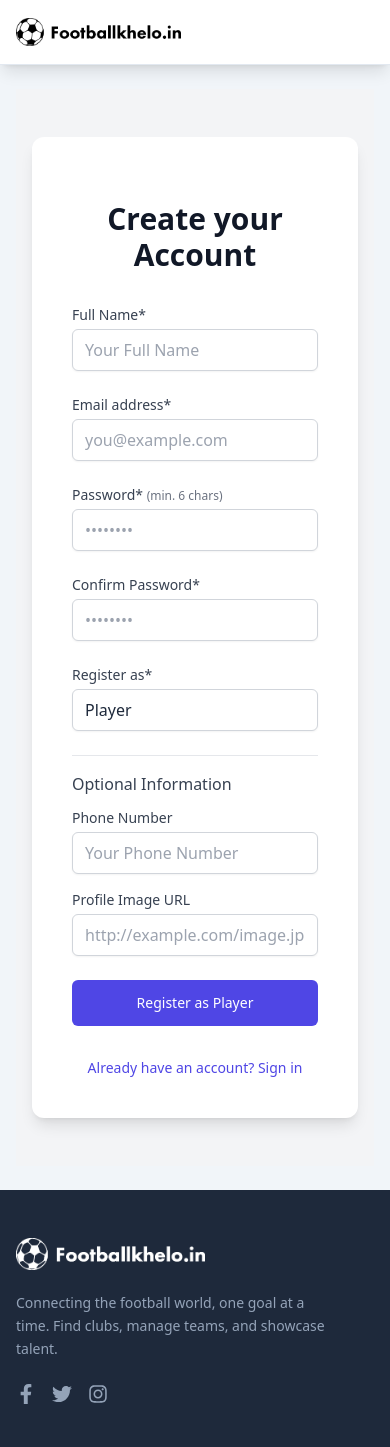
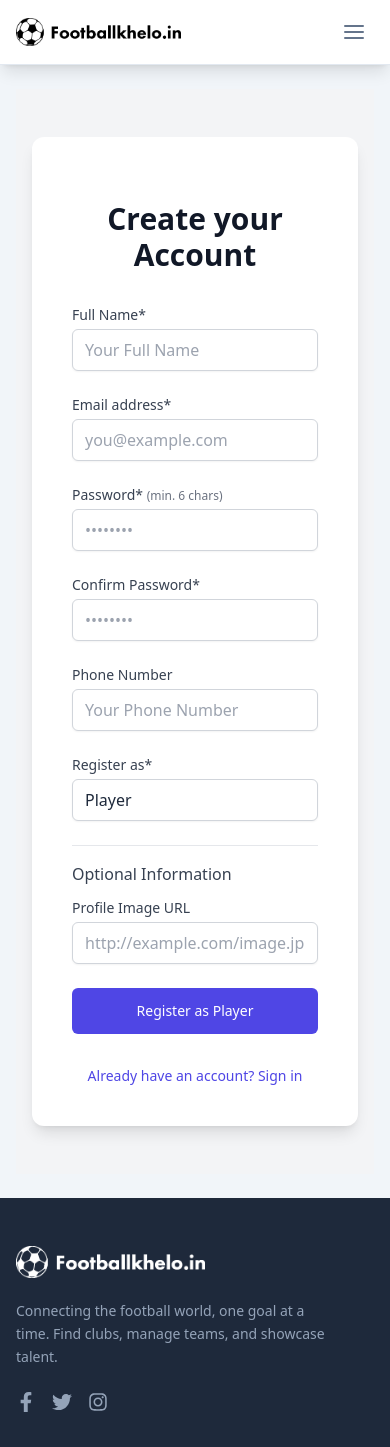
Before and after one commit to Vaibhavgawale45/GoalZone-frontend, a React (Create React App) app: page /register in a window 390 px wide. Shown: the top 1447 px of the page. Built offline with nearby package versions, Linux system fonts and the light colour scheme.

Commit message:
basic updates

```diff
--- a/public/index.html
+++ b/public/index.html
@@ -2,7 +2,7 @@
 <html lang="en">
   <head>
     <meta charset="utf-8" />
-    <link rel="icon" href="%PUBLIC_URL%/logowebsite.png" />
+    <link rel="icon" href="%PUBLIC_URL%/logowebsite.ico" />
     <meta name="viewport" content="width=device-width, initial-scale=1" />
     <meta name="theme-color" content="#000000" />
     <meta
--- a/src/Pages/ClubDetailPage.js
+++ b/src/Pages/ClubDetailPage.js
@@ -254,7 +254,7 @@ const ClubDetailPage = () => {
             feesInfo = `💰 *Fees:* Free to join!`;
         }
 
-        const locationInfo = club.location ? `📍 *Location:* ${club.address.street}, ${club.address.city}, ${club.address.state}, ${club.address.country} - ${club.address.postalCode}` : 'Not Provided';
+        const locationInfo = club.location ? `📍 *Location:* ${club?.address?.street}, ${club?.address?.city}, ${club?.address?.state}, ${club?.address?.country} - ${club?.address?.postalCode}` : 'Not Provided';
 
         const qrCodeCta = club.qrCodeUrl ? 'Check out their page to scan the club\'s QR Code for quick access!' : '';
 
--- a/src/Pages/auth/RegisterPage.js
+++ b/src/Pages/auth/RegisterPage.js
@@ -124,6 +124,11 @@ const RegisterPage = () => {
               className="input-style" placeholder="••••••••" disabled={loading} />
           </div>
           <div>
+            <label htmlFor="phone-register" className="label-style">Phone Number</label>
+            <input id="phone-register" name="phone" type="tel" required value={phone} onChange={(e) => setPhone(e.target.value)}
+            className="input-style" placeholder="Your Phone Number" disabled={loading} />
+          </div>
+          <div>
             <label htmlFor="role-register" className="label-style">Register as*</label>
             <select id="role-register" name="role" value={role} onChange={(e) => setRole(e.target.value)}
               className="input-style appearance-none bg-white" disabled={loading}>
@@ -142,11 +147,7 @@ const RegisterPage = () => {
             <div className="pt-4 border-t mt-4">
                 <h3 className="text-md font-medium text-gray-700 mb-3">Optional Information</h3>
                 <div className="space-y-4">
-                    <div>
-                        <label htmlFor="phone-register" className="label-style">Phone Number</label>
-                        <input id="phone-register" name="phone" type="tel" value={phone} onChange={(e) => setPhone(e.target.value)}
-                        className="input-style" placeholder="Your Phone Number" disabled={loading} />
-                    </div>
+
                     <div>
                         <label htmlFor="imageUrl-register" className="label-style">Profile Image URL</label>
                         <input id="imageUrl-register" name="imageUrl" type="url" value={imageUrl} onChange={(e) => setImageUrl(e.target.value)}
--- a/src/components/layouts/Navbar.js
+++ b/src/components/layouts/Navbar.js
@@ -1,7 +1,6 @@
 // client/src/components/layout/Navbar.js
 import React, { useState, useEffect, useRef, useCallback } from "react";
-// --- FIX 1: Import useLocation ---
-import { Link, NavLink, useNavigate, useLocation } from "react-router-dom";
+import { Link, NavLink, useNavigate } from "react-router-dom";
 import { useAuth } from "../../contexts/AuthContext.js";
 import api from "../../services/api.js";
 import { toast } from "react-toastify";
@@ -11,8 +10,6 @@ import NotificationSidebar from "./NotificationSidebar.js";
 // --- ICONS (from react-icons library for consistency) ---
 import { FiLogOut, FiMenu, FiX, FiChevronDown, FiBell, FiAlertTriangle } from 'react-icons/fi';
 
-
-// The following components are correct and do not need changes.
 const ConfirmationModal = ({ isOpen, onClose, onConfirm, title, children }) => {
   if (!isOpen) return null;
   return (
@@ -37,6 +34,8 @@ const ConfirmationModal = ({ isOpen, onClose, onConfirm, title, children }) => {
     </div>
   );
 };
+
+// --- Helper function for cleaner dashboard path logic ---
 const getDashboardPath = (user) => {
     if (!user) return "/redirect-dashboard";
     switch (user.role) {
@@ -53,26 +52,27 @@ const getDashboardPath = (user) => {
     }
 };
 
-
 const Navbar = ({ registerPushNotifications }) => {
-  // --- FIX 2: Initialize useLocation hook ---
-  const location = useLocation();
   const { user, logout, loading: authLoading } = useAuth();
   const navigate = useNavigate();
 
-  // All state and other hooks are correct
+  // --- UI State ---
   const [isMobileMenuOpen, setIsMobileMenuOpen] = useState(false);
   const mobileMenuRef = useRef(null);
   const [isUserDropdownOpen, setIsUserDropdownOpen] = useState(false);
   const userDropdownRef = useRef(null);
   const [isLogoutModalOpen, setIsLogoutModalOpen] = useState(false);
   const [isNotificationSidebarOpen, setIsNotificationSidebarOpen] = useState(false);
+
+  // --- Notification State ---
   const [unreadCount, setUnreadCount] = useState(0);
   const [notifications, setNotifications] = useState([]);
   const [loadingNotifications, setLoadingNotifications] = useState(false);
   const [notificationPage, setNotificationPage] = useState(1);
   const [hasMoreNotifications, setHasMoreNotifications] = useState(true);
   const [pushSubscribed, setPushSubscribed] = useState(false);
+
+  // --- Event Handlers (memoized with useCallback) ---
   const handleLogout = useCallback(async () => {
     if (pushSubscribed && "serviceWorker" in navigator && "PushManager" in window) {
       try {
@@ -85,11 +85,12 @@ const Navbar = ({ registerPushNotifications }) => {
       } catch (error) { console.error("Error unsubscribing from push on logout:", error); }
     }
     logout();
-    setIsLogoutModalOpen(false);
+    setIsLogoutModalOpen(false); // Close modal on confirm
     setIsUserDropdownOpen(false);
     navigate("/login");
     toast.info("Logged out successfully.");
   }, [logout, navigate, pushSubscribed]);
+
   useEffect(() => {
     const handleClickOutside = (event) => {
       if (userDropdownRef.current && !userDropdownRef.current.contains(event.target)) {
@@ -102,6 +103,10 @@ const Navbar = ({ registerPushNotifications }) => {
     document.addEventListener("mousedown", handleClickOutside);
     return () => document.removeEventListener("mousedown", handleClickOutside);
   }, []);
+
+  // --- OPTIMIZED NOTIFICATION LOGIC ---
+
+  // 1. Fetches *only* the unread count. Lightweight and suitable for polling.
   const fetchUnreadCount = useCallback(async () => {
     if (!user || authLoading) return;
     try {
@@ -111,6 +116,8 @@ const Navbar = ({ registerPushNotifications }) => {
         console.error("Notification count poll error:", err);
     }
   }, [user, authLoading]);
+
+  // 2. Fetches the full list of notifications. Called on-demand when sidebar opens.
   const fetchNotificationsData = useCallback(async (page = 1, append = false) => {
     if (!user || authLoading || loadingNotifications) return;
     setLoadingNotifications(true);
@@ -130,24 +137,30 @@ const Navbar = ({ registerPushNotifications }) => {
       setLoadingNotifications(false);
     }
   }, [user, authLoading, loadingNotifications]);
+
+  // 3. Effect to poll for the unread count to keep the badge fresh.
   useEffect(() => {
     if (user && !authLoading) {
-        fetchUnreadCount();
+        fetchUnreadCount(); // Fetch once on load
         const intervalId = setInterval(() => {
             if (document.visibilityState === "visible") {
                 fetchUnreadCount();
             }
-        }, 60 * 1000);
+        }, 60 * 1000); // Poll every 60 seconds
         return () => clearInterval(intervalId);
     } else {
+        // Cleanup on logout
         setUnreadCount(0);
         setNotifications([]);
         setIsNotificationSidebarOpen(false);
     }
   }, [user, authLoading, fetchUnreadCount]);
+
+  // 4. Opens the sidebar and triggers the full data fetch.
   const toggleNotificationSidebar = useCallback(() => {
     const isOpening = !isNotificationSidebarOpen;
     setIsNotificationSidebarOpen(isOpening);
+
     if (isOpening) {
         setNotifications([]);
         setNotificationPage(1);
@@ -155,6 +168,7 @@ const Navbar = ({ registerPushNotifications }) => {
         fetchNotificationsData(1, false);
     }
   }, [isNotificationSidebarOpen, fetchNotificationsData]);
+
   useEffect(() => {
     const checkPushSubscriptionStatus = async () => {
       if (user && !authLoading && "serviceWorker" in navigator && "PushManager" in window) {
@@ -167,6 +181,8 @@ const Navbar = ({ registerPushNotifications }) => {
     };
     checkPushSubscriptionStatus();
   }, [user, authLoading]);
+
+  // Memoized handlers to pass to children
   const handleEnablePushNotifications = useCallback(async () => {}, []);
   const onNotificationRead = useCallback((notificationId) => {
     setNotifications((prev) => prev.map((n) => (n._id === notificationId ? { ...n, isRead: true } : n)));
@@ -177,27 +193,20 @@ const Navbar = ({ registerPushNotifications }) => {
     setUnreadCount(0);
   }, []);
 
-  // --- FIX 3: Define a clear variable for the condition ---
-  const isCoachOnDashboardPage = user?.role === 'Coach' && location.pathname.includes('/dashboard');
 
-  // --- FIX 4: Create the click handler for the logo ---
-  const handleLogoClick = (event) => {
-    // If the coach is on a dashboard page, prevent the link from navigating.
-    if (isCoachOnDashboardPage) {
-      event.preventDefault();
-    }
-  };
-
+  const isCoach = user && user.role === 'Coach';
   const shouldShowMainLinks = !user || user.role === "Player";
   const dashboardPath = getDashboardPath(user);
 
-  // All JSX variables and classes are correct
+  // --- Reusable Tailwind classes for consistency ---
   const navLinkBaseClass = "px-3 py-2 rounded-md text-sm font-medium transition-colors duration-150 focus:outline-none focus:ring-2 focus:ring-sky-500 focus:ring-offset-2";
   const getNavLinkClass = ({ isActive }) => `${navLinkBaseClass} ${isActive ? "bg-sky-100 text-sky-700 font-semibold" : "text-slate-700 hover:bg-slate-100 hover:text-sky-600"}`;
   const mobileNavLinkBaseClass = "block px-3 py-2 rounded-md text-base font-medium transition-colors duration-150 focus:outline-none focus:ring-1 focus:ring-sky-500";
   const getMobileNavLinkClass = ({ isActive }) => `${mobileNavLinkBaseClass} ${isActive ? "bg-sky-100 text-sky-700" : "text-slate-700 hover:bg-slate-100 hover:text-sky-600"}`;
   const primaryButtonClasses = "block w-full text-center py-2 px-4 rounded-lg font-bold text-white bg-sky-600 hover:bg-sky-700 transition-colors duration-200 focus:outline-none focus:ring-2 focus:ring-sky-500 focus:ring-offset-2 focus:ring-offset-gray-800";
   const secondaryButtonClasses = "block w-full text-center py-2 px-4 rounded-lg font-bold text-white bg-gray-600 hover:bg-gray-700 transition-colors duration-200";
+
+  // --- JSX for navigation links ---
   const mainNavLinks = (
     <>
       <NavLink to="/clubs" className={getNavLinkClass}>Clubs</NavLink>
@@ -206,6 +215,7 @@ const Navbar = ({ registerPushNotifications }) => {
       <NavLink to="/about" className={getNavLinkClass}>About</NavLink>
     </>
   );
+
   const mainNavLinksMobile = (
     <>
       <NavLink to="/clubs" className={getMobileNavLinkClass} onClick={() => setIsMobileMenuOpen(false)}>Clubs</NavLink>
@@ -220,15 +230,8 @@ const Navbar = ({ registerPushNotifications }) => {
       <nav className="bg-white shadow-lg sticky top-0 z-[60] print:hidden border-b border-slate-200">
         <div className="container mx-auto px-4 sm:px-6 lg:px-8">
           <div className="flex items-center justify-between h-16">
-
-            <div className={`flex items-center ${isCoachOnDashboardPage ? 'ml-16' : 'ml-0'} md:ml-0 transition-all duration-300`}>
-              {/* --- FIX 5: Apply the onClick handler to the Link component --- */}
-              <Link
-                to="/"
-                onClick={handleLogoClick}
-                className="text-2xl font-extrabold text-sky-600 hover:text-sky-700 focus:outline-none focus:ring-2 focus:ring-sky-500 focus:ring-offset-2 rounded-sm transition-colors"
-                aria-label="GoalZone Home"
-              >
+            <div className={`flex items-center ${isCoach ? 'ml-16' : 'ml-0'} md:ml-0 transition-all duration-300`}>
+              <Link to="/" className="text-2xl font-extrabold text-sky-600 hover:text-sky-700 focus:outline-none focus:ring-2 focus:ring-sky-500 focus:ring-offset-2 rounded-sm transition-colors" aria-label="GoalZone Home">
                 <img src={logo} alt="logo" className="h-7 w-46" />
               </Link>
             </div>
@@ -239,7 +242,6 @@ const Navbar = ({ registerPushNotifications }) => {
               </div>
             )}
 
-            {/* The rest of the file is correct and unchanged */}
             <div className="flex items-center">
               <div className="hidden md:flex items-center space-x-3">
                 {!authLoading && user && (
@@ -278,6 +280,7 @@ const Navbar = ({ registerPushNotifications }) => {
                   </div>
                 ))}
               </div>
+
               <div className="md:hidden flex items-center ml-2">
                 {!authLoading && user && (
                   <>
@@ -290,7 +293,7 @@ const Navbar = ({ registerPushNotifications }) => {
                     </button>
                   </>
                 )}
-                 {!user?.role === 'Coach' && (
+                {!isCoach && (
                   <button onClick={() => setIsMobileMenuOpen(!isMobileMenuOpen)} type="button" className="inline-flex items-center justify-center p-2 rounded-md text-slate-500 hover:text-sky-600 hover:bg-slate-100 focus:outline-none focus:ring-2 focus:ring-inset focus:ring-sky-500" aria-controls="mobile-menu" aria-expanded={isMobileMenuOpen} aria-label={isMobileMenuOpen ? "Close main menu" : "Open main menu"}>
                     <span className="sr-only">Open main menu</span>
                     {isMobileMenuOpen ? <FiX className="w-6 h-6" /> : <FiMenu className="w-6 h-6" />}
@@ -300,10 +303,12 @@ const Navbar = ({ registerPushNotifications }) => {
             </div>
           </div>
         </div>
-        {isMobileMenuOpen && !user?.role === 'Coach' && (
+
+        {isMobileMenuOpen && !isCoach && (
           <div className="md:hidden border-t border-slate-200" id="mobile-menu" ref={mobileMenuRef}>
             <div className="px-2 pt-2 pb-3 space-y-1 sm:px-3">
               {shouldShowMainLinks && mainNavLinksMobile}
+
               {user && user.role === 'Player' && (
                 <>
                     <hr className="my-2 border-slate-200" />
@@ -316,6 +321,7 @@ const Navbar = ({ registerPushNotifications }) => {
                     </Link>
                 </>
               )}
+
               {!user && (
                 <>
                   <hr className="my-2 border-slate-200" />
```
Also changed, not shown: 1 other file (tests, documents, lock files or other folders). Lines whose indentation alone changed are shown as unchanged.
